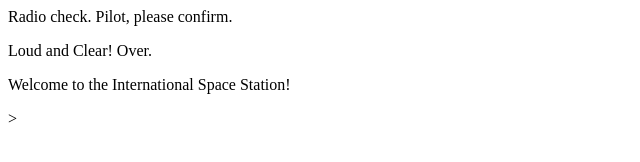
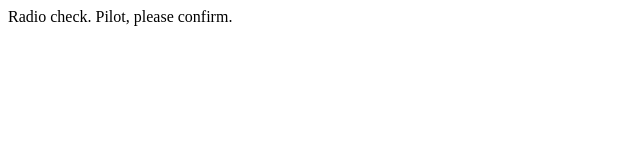
Before and after one commit to MaliahV/communication-log, a plain HTML site: page index.html in a window 1280 px wide. Shown: the whole page, without its empty margins (0-640 px from the left). Drawn offline with Linux system fonts and the light colour scheme.

Commit message:
Overwrite save

```diff
--- a/index.html
+++ b/index.html
@@ -1,8 +1,6 @@
 <html>
 <body>
    <p>Radio check. Pilot, please confirm.</p>
-   <p>Loud and Clear! Over.</p>
-   <p>Welcome to the International Space Station!</p>>
 
 </body>
 </html>
```
Also changed, not shown: Screenshot 2020-09-23 110524.png (added), 1 other file.
